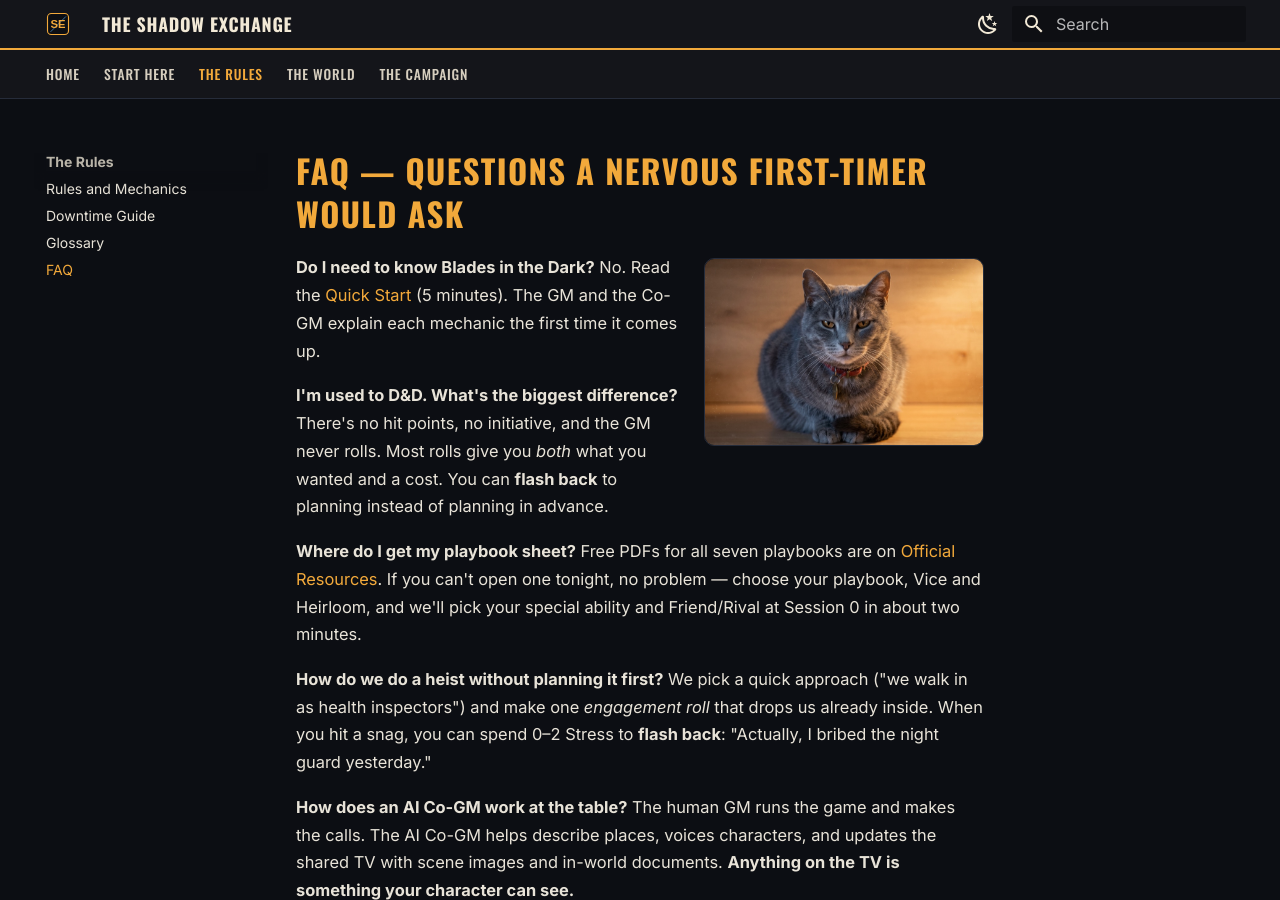
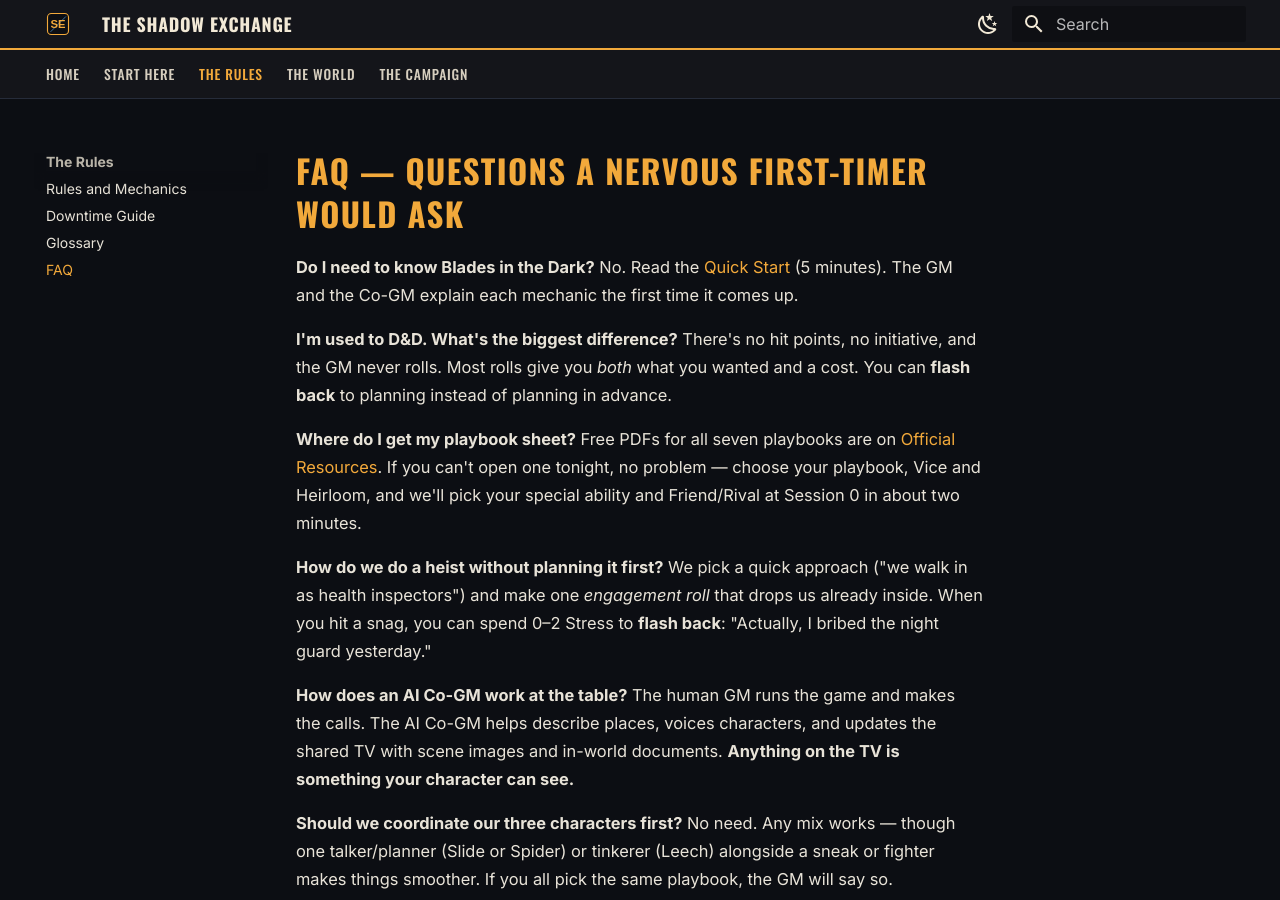
Before and after one commit to delonsampaio/The-Shadow-Exchange-Players, an MkDocs documentation site: the page built from docs/FAQ.md, in a window 1280 px wide and 900 px high. Built offline with MkDocs 1.6.1 and Material for MkDocs 9.7.7, drawn with Linux system fonts in a browser that asks for light colours.

Commit message:
FAQ: remove shop-cat portrait
Co-Authored-By: Claude Sonnet 5.5 <noreply@anthropic.com>

```diff
--- a/docs/FAQ.md
+++ b/docs/FAQ.md
@@ -1,6 +1,4 @@
 # FAQ — Questions a Nervous First-Timer Would Ask
-
-<img class="portrait" src="../assets/consequence.jpg" alt="Consequence, the shop cat, unimpressed.">
 
 **Do I need to know Blades in the Dark?**
 No. Read the [Quick Start](Quick-Start.md) (5 minutes). The GM and the Co-GM explain each mechanic the first time it comes up.
```
